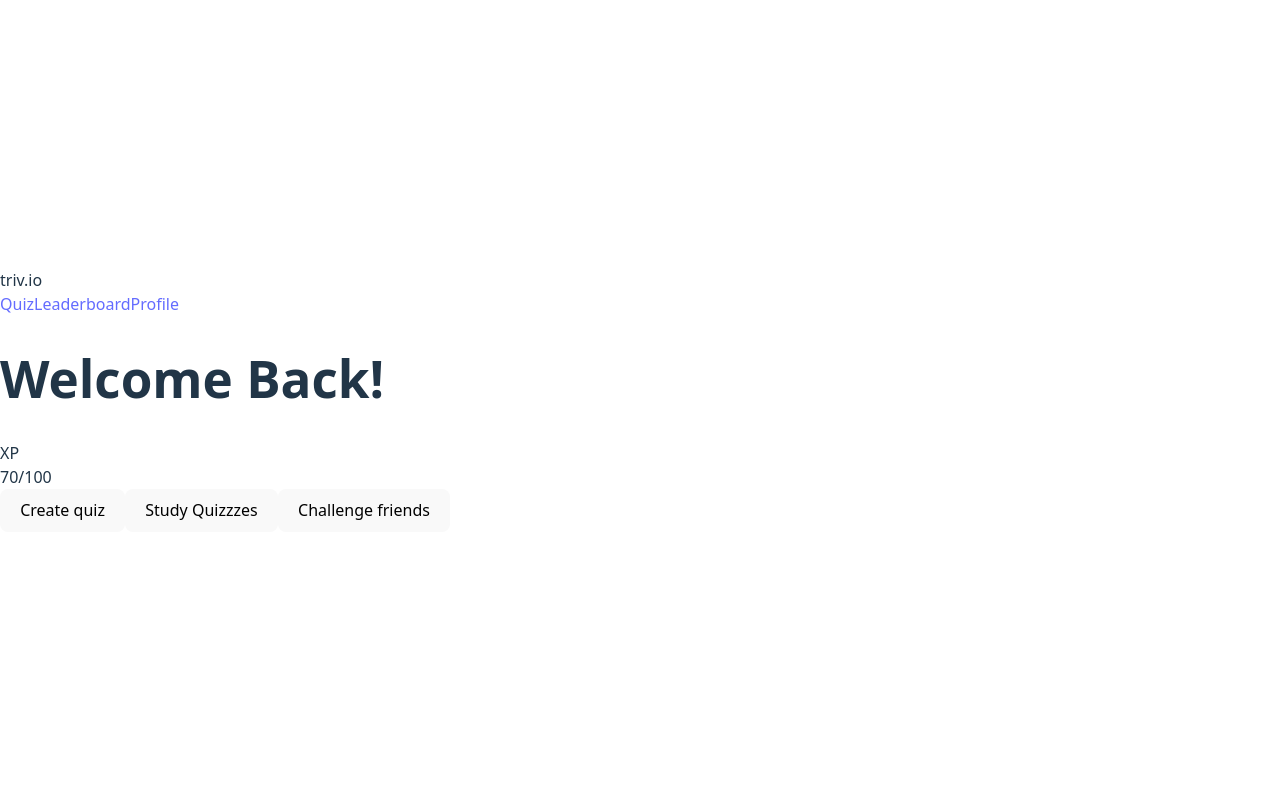
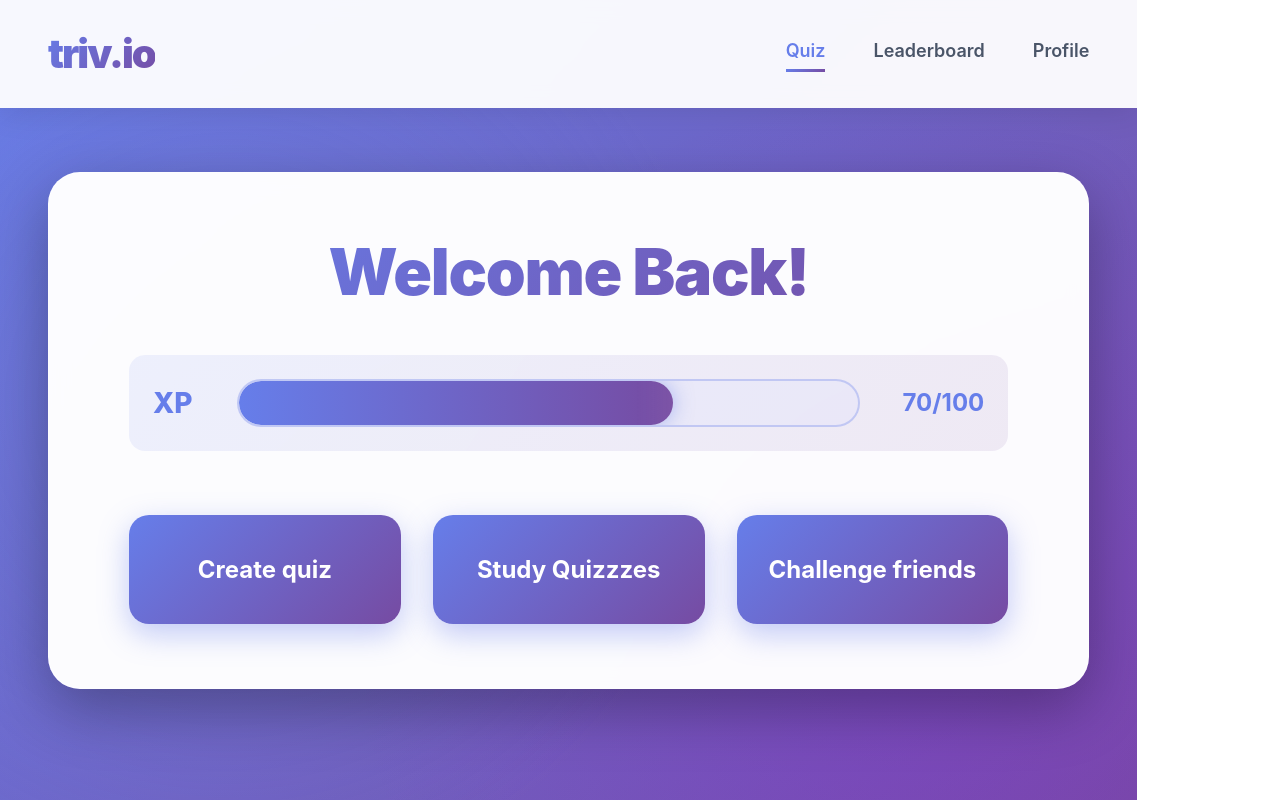
Before and after one commit to Ashishrupani/Triv.io, a React (Vite) app in the folder frontend/Learn/: page / in a window 1280 px wide. Built offline with nearby package versions, Linux system fonts and the light colour scheme; no server answers.

Commit message:
Updated design

```diff
--- a/frontend/Learn/pages/HomePage.jsx
+++ b/frontend/Learn/pages/HomePage.jsx
@@ -7,32 +7,26 @@ function HomePage() {
 
   return (
     <div className="homepage-wrapper">
-      {/* Top Navigation Bar */}
+      <div className="background-overlay"></div>
+
+      {/* Navigation Bar */}
       <header className="navbar">
         <div className="navbar-container">
           <div className="navbar-content">
             <div className="navbar-logo">triv.io</div>
             <nav className="navbar-nav">
-              <a href="#quiz" className="nav-link active">
-                Quiz
-              </a>
-              <a href="#leaderboard" className="nav-link">
-                Leaderboard
-              </a>
-              <a href="#profile" className="nav-link">
-                Profile
-              </a>
+              <a href="#quiz" className="nav-link active">Quiz</a>
+              <a href="#leaderboard" className="nav-link">Leaderboard</a>
+              <a href="#profile" className="nav-link">Profile</a>
             </nav>
           </div>
         </div>
       </header>
 
-      {/* Main Content Area */}
+      {/* Main Content */}
       <main className="main-content">
         <div className="content-card">
-          <h1 className="welcome-heading">
-            Welcome Back!
-          </h1>
+          <h1 className="welcome-heading">Welcome Back!</h1>
 
           {/* XP Progress Section */}
           <div className="xp-progress-section">
@@ -43,22 +37,14 @@ function HomePage() {
                 style={{ width: `${(userXP / maxXP) * 100}%` }}
               ></div>
             </div>
-            <span className="xp-value">
-              {userXP}/{maxXP}
-            </span>
+            <span className="xp-value">{userXP}/{maxXP}</span>
           </div>
 
           {/* Action Buttons */}
           <div className="action-buttons-grid">
-            <button className="action-button">
-              Create quiz
-            </button>
-            <button className="action-button">
-              Study Quizzzes
-            </button>
-            <button className="action-button">
-              Challenge friends
-            </button>
+            <button className="action-button">Create quiz</button>
+            <button className="action-button">Study Quizzzes</button>
+            <button className="action-button">Challenge friends</button>
           </div>
         </div>
       </main>
--- a/frontend/Learn/styles/HomePage.css
+++ b/frontend/Learn/styles/HomePage.css
@@ -0,0 +1,271 @@
+* {
+  margin: 0;
+  padding: 0;
+  box-sizing: border-box;
+}
+
+body {
+  font-family: -apple-system, BlinkMacSystemFont, 'Segoe UI', Roboto, 'Helvetica Neue', Arial, sans-serif;
+}
+
+.homepage-wrapper {
+  min-height: 100vh;
+  background: linear-gradient(135deg, #667eea 0%, #764ba2 100%);
+  position: relative;
+  overflow-x: hidden;
+}
+
+.background-overlay {
+  position: absolute;
+  width: 100%;
+  height: 100%;
+  background:
+    radial-gradient(circle at 20% 50%, rgba(120, 119, 198, 0.3), transparent 50%),
+    radial-gradient(circle at 80% 80%, rgba(138, 43, 226, 0.3), transparent 50%);
+  pointer-events: none;
+}
+
+/* Navigation Bar */
+.navbar {
+  background: rgba(255, 255, 255, 0.95);
+  backdrop-filter: blur(10px);
+  box-shadow: 0 4px 30px rgba(0, 0, 0, 0.1);
+  position: sticky;
+  top: 0;
+  z-index: 100;
+}
+
+.navbar-container {
+  max-width: 1400px;
+  margin: 0 auto;
+  padding: 1.5rem 3rem;
+}
+
+.navbar-content {
+  display: flex;
+  align-items: center;
+  justify-content: space-between;
+}
+
+.navbar-logo {
+  font-size: 2.5rem;
+  font-weight: 900;
+  background: linear-gradient(135deg, #667eea 0%, #764ba2 100%);
+  -webkit-background-clip: text;
+  -webkit-text-fill-color: transparent;
+  background-clip: text;
+  letter-spacing: -0.05em;
+}
+
+.navbar-nav {
+  display: flex;
+  gap: 3rem;
+}
+
+.nav-link {
+  font-size: 1.125rem;
+  font-weight: 600;
+  color: #4a5568;
+  text-decoration: none;
+  transition: all 0.3s ease;
+  padding-bottom: 0.5rem;
+  position: relative;
+}
+
+.nav-link::after {
+  content: '';
+  position: absolute;
+  bottom: 0;
+  left: 0;
+  width: 0;
+  height: 3px;
+  background: linear-gradient(135deg, #667eea 0%, #764ba2 100%);
+  transition: width 0.3s ease;
+}
+
+.nav-link:hover {
+  color: #667eea;
+}
+
+.nav-link:hover::after {
+  width: 100%;
+}
+
+.nav-link.active {
+  color: #667eea;
+}
+
+.nav-link.active::after {
+  width: 100%;
+}
+
+/* Main Content */
+.main-content {
+  max-width: 1200px;
+  margin: 0 auto;
+  padding: 4rem 3rem;
+  position: relative;
+  z-index: 1;
+}
+
+.content-card {
+  background: rgba(255, 255, 255, 0.98);
+  border-radius: 2rem;
+  box-shadow: 0 20px 60px rgba(0, 0, 0, 0.3);
+  padding: 4rem 5rem;
+  backdrop-filter: blur(10px);
+  border: 1px solid rgba(255, 255, 255, 0.5);
+  transition: transform 0.3s ease, box-shadow 0.3s ease;
+}
+
+.content-card:hover {
+  transform: translateY(-5px);
+  box-shadow: 0 30px 80px rgba(0, 0, 0, 0.4);
+}
+
+.welcome-heading {
+  font-size: 4rem;
+  font-weight: 900;
+  text-align: center;
+  margin-bottom: 3rem;
+  background: linear-gradient(135deg, #667eea 0%, #764ba2 100%);
+  -webkit-background-clip: text;
+  -webkit-text-fill-color: transparent;
+  background-clip: text;
+  letter-spacing: -0.02em;
+}
+
+/* XP Progress Section */
+.xp-progress-section {
+  display: flex;
+  align-items: center;
+  gap: 1.5rem;
+  margin-bottom: 4rem;
+  padding: 1.5rem;
+  background: linear-gradient(135deg, rgba(102, 126, 234, 0.1) 0%, rgba(118, 75, 162, 0.1) 100%);
+  border-radius: 1rem;
+}
+
+.xp-label {
+  font-size: 1.75rem;
+  font-weight: 800;
+  color: #667eea;
+  min-width: 60px;
+}
+
+.xp-bar-container {
+  flex: 1;
+  height: 3rem;
+  background: rgba(230, 230, 250, 0.5);
+  border-radius: 9999px;
+  overflow: hidden;
+  border: 2px solid rgba(102, 126, 234, 0.3);
+  position: relative;
+}
+
+.xp-bar-fill {
+  height: 100%;
+  background: linear-gradient(90deg, #667eea 0%, #764ba2 100%);
+  transition: width 0.8s cubic-bezier(0.4, 0, 0.2, 1);
+  border-radius: 9999px;
+  box-shadow: 0 0 20px rgba(102, 126, 234, 0.5);
+  position: relative;
+  overflow: hidden;
+}
+
+.xp-bar-fill::after {
+  content: '';
+  position: absolute;
+  top: 0;
+  left: 0;
+  width: 100%;
+  height: 100%;
+  background: linear-gradient(90deg, transparent, rgba(255, 255, 255, 0.3), transparent);
+  animation: shimmer 2s infinite;
+}
+
+@keyframes shimmer {
+  0% { transform: translateX(-100%); }
+  100% { transform: translateX(100%); }
+}
+
+.xp-value {
+  font-size: 1.5rem;
+  font-weight: 700;
+  color: #667eea;
+  min-width: 100px;
+  text-align: right;
+}
+
+/* Action Buttons */
+.action-buttons-grid {
+  display: grid;
+  grid-template-columns: repeat(3, 1fr);
+  gap: 2rem;
+}
+
+.action-button {
+  background: linear-gradient(135deg, #667eea 0%, #764ba2 100%);
+  border: none;
+  border-radius: 1.25rem;
+  padding: 2.5rem 2rem;
+  font-size: 1.5rem;
+  font-weight: 700;
+  color: white;
+  cursor: pointer;
+  transition: all 0.3s ease;
+  box-shadow: 0 10px 30px rgba(102, 126, 234, 0.4);
+  position: relative;
+  overflow: hidden;
+}
+
+.action-button::before {
+  content: '';
+  position: absolute;
+  top: 50%;
+  left: 50%;
+  width: 0;
+  height: 0;
+  background: rgba(255, 255, 255, 0.2);
+  border-radius: 50%;
+  transform: translate(-50%, -50%);
+  transition: width 0.6s, height 0.6s;
+}
+
+.action-button:hover::before {
+  width: 300px;
+  height: 300px;
+}
+
+.action-button:hover {
+  transform: translateY(-5px);
+  box-shadow: 0 15px 40px rgba(102, 126, 234, 0.6);
+}
+
+.action-button:active {
+  transform: translateY(-2px) scale(0.98);
+}
+
+/* Responsive Design */
+@media (max-width: 768px) {
+  .navbar-content {
+    flex-direction: column;
+    gap: 1rem;
+  }
+
+  .navbar-nav {
+    gap: 1.5rem;
+  }
+
+  .welcome-heading {
+    font-size: 2.5rem;
+  }
+
+  .content-card {
+    padding: 2rem;
+  }
+
+  .action-buttons-grid {
+    grid-template-columns: 1fr;
+  }
+}
```
